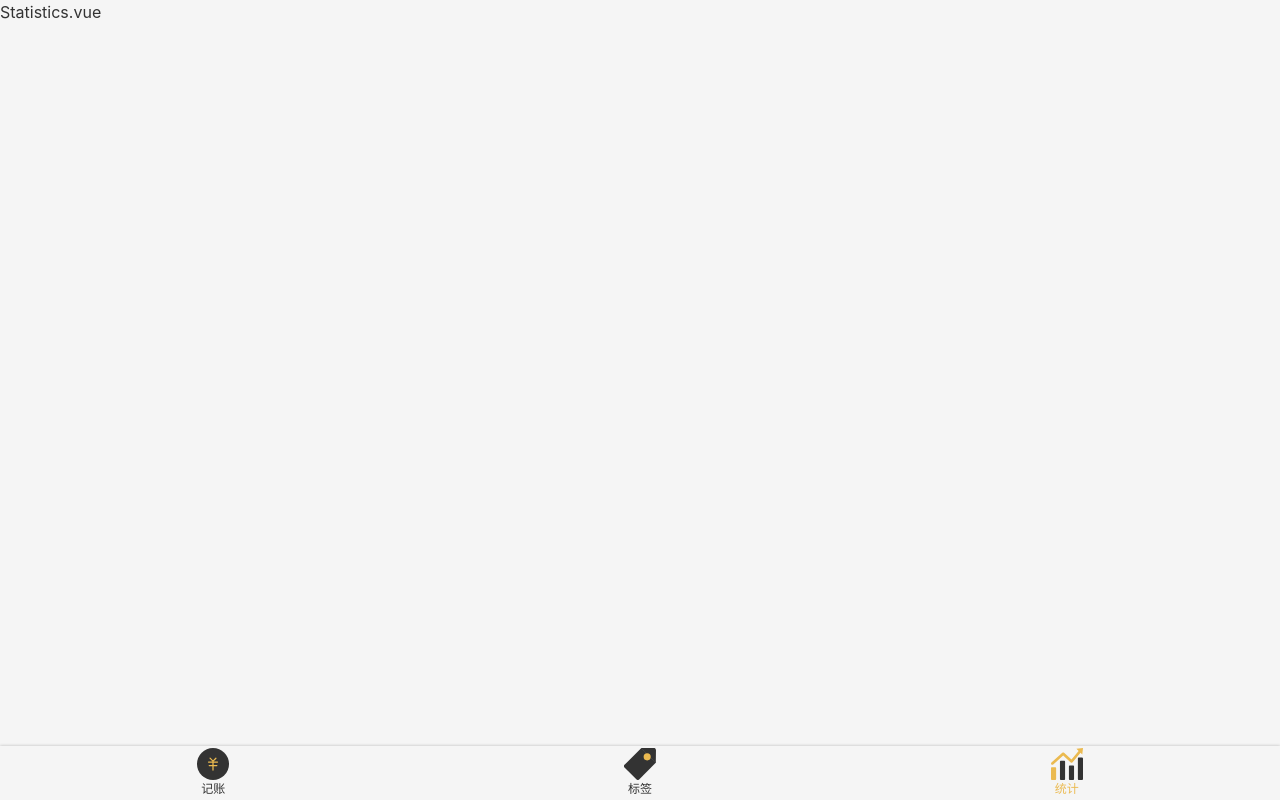
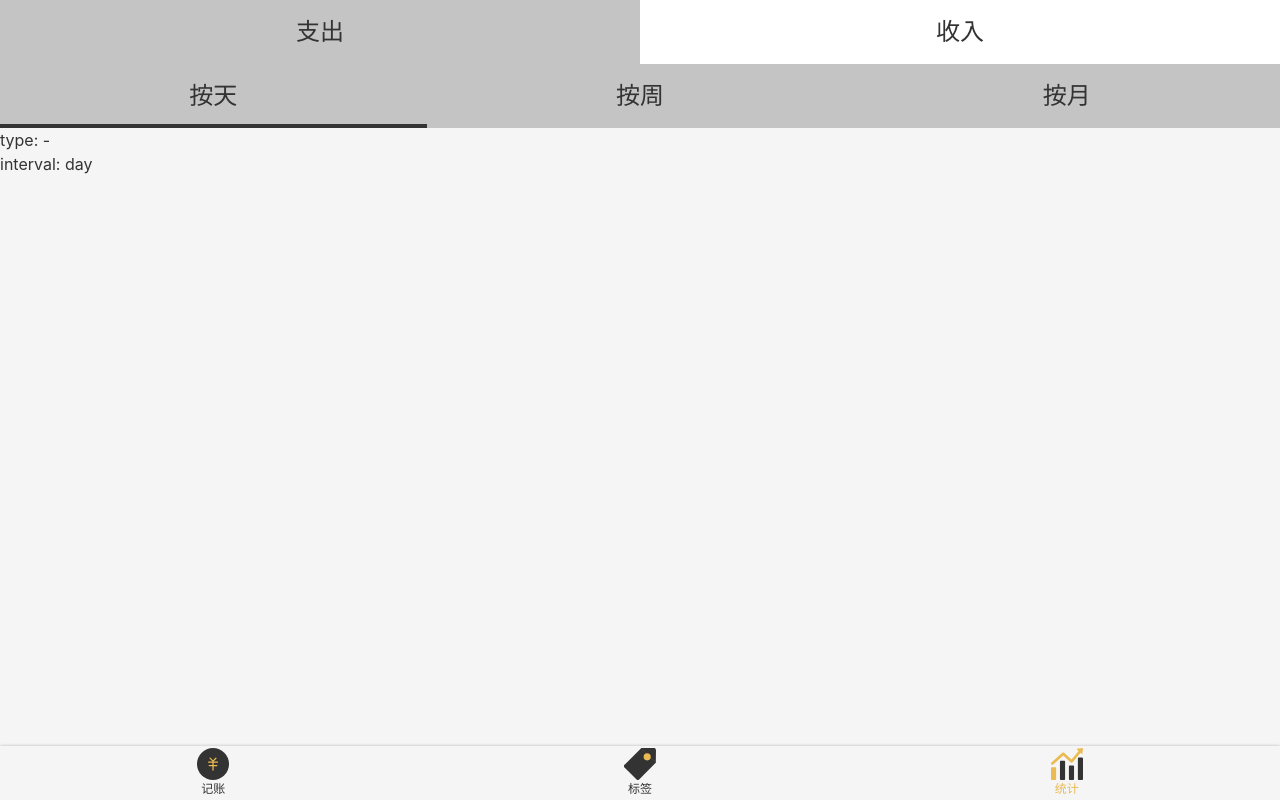
Before and after one commit to loomou/lemonice-morney, a Vue app: page /#/statistics in a window 1280 px wide. Built offline with nearby package versions, Linux system fonts and the light colour scheme.

Commit message:
抽离Tabs.vue，使用在Statistics.vue里面

```diff
--- a/src/components/Money/Types.vue
+++ b/src/components/Money/Types.vue
@@ -1,11 +1,11 @@
 <template>
   <div>
     <ul class="types">
-      <li :class="value === '-' && 'selected'"
+      <li :class="{selected: value==='-',[classPrefix+'-item']: classPrefix}"
           @click="selectType ('-')">
         支出
       </li>
-      <li :class="value === '+' && 'selected'"
+      <li :class="{selected: value==='+',[classPrefix+'-item']: classPrefix}"
           @click="selectType ('+')">
         收入
       </li>
@@ -15,7 +15,7 @@
 
 <script lang="ts">
   import Vue from 'vue';
-  import {Component, Prop, Watch} from 'vue-property-decorator';
+  import {Component, Prop} from 'vue-property-decorator';
 
   // 1.自动提示更智能
   // 2.不能随便写.toString()
@@ -28,7 +28,8 @@
     // Number告诉Vue xxx运行时是个Number
     // xxx是属性名
     // number | undefined告诉TS xxx的编译时类型
-    @Prop() readonly value!: string;
+    @Prop(String) readonly value!: string;
+    @Prop(String) classPrefix?: string;
 
     selectType(type: string) {
       if (type !== '-' && type !== '+') {
--- /dev/null
+++ b/src/components/Tabs.vue
@@ -0,0 +1,68 @@
+<template>
+  <ul class="tabs">
+    <li v-for="item in dataSource"
+        :key="item.value"
+        @click="select(item)"
+        :class="liClass(item)"
+    >
+      {{item.text}}
+    </li>
+  </ul>
+</template>
+
+<script lang="ts">
+  import Vue from 'vue';
+  import {Component, Prop} from 'vue-property-decorator';
+
+  type DateSourceItem = { text: string; value: string }
+
+  @Component
+  export default class Tabs extends Vue {
+    @Prop({required: true, type: Array}) dataSource!: DateSourceItem[];
+    @Prop(String) readonly value!: string;
+    @Prop(String) classPrefix?: string;
+
+    liClass(item: DateSourceItem) {
+      return {
+        selected: item.value === this.value,
+        [this.classPrefix + '-tabs-item']: this.classPrefix
+      };
+    }
+
+    select(item: DateSourceItem) {
+      this.$emit('update:value', item.value);
+    }
+  }
+</script>
+
+<style lang="scss" scoped>
+  .tabs {
+    background: #c4c4c4;
+    display: flex;
+    text-align: center;
+    font-size: 24px;
+
+    > li {
+      width: 50%;
+      /*line-height: 64px;*/
+      height: 64px;
+      display: flex;
+      justify-content: center;
+      align-items: center;
+      position: relative;
+
+      &.selected {
+        /*border-bottom: 4px solid; // 会将字顶上去，占位置*/
+        &::after {
+          content: '';
+          position: absolute;
+          bottom: 0;
+          left: 0;
+          width: 100%;
+          height: 4px;
+          background: #333;
+        }
+      }
+    }
+  }
+</style>
--- a/src/views/Statistics.vue
+++ b/src/views/Statistics.vue
@@ -1,15 +1,47 @@
 <template>
     <Layout>
-      Statistics.vue
+      <Tabs class-prefix="type" :data-source="typeList" :value.sync="type"></Tabs>
+      <Tabs class-prefix="interval" :data-source="intervalList" :value.sync="interval"></Tabs>
+    <div>
+      type: {{type}}
+      <br/>
+      interval: {{interval}}
+    </div>
     </Layout>
 </template>
 
-<script>
-  export default {
-    name: 'Statistics'
-  };
+<script lang="ts">
+  import Vue from 'vue';
+  import Types from "@/components/Money/Types.vue";
+  import {Component} from 'vue-property-decorator';
+  import Tabs from '@/components/Tabs.vue';
+
+  @Component({
+    components: {Tabs, Types},
+  })
+  export default class Statistics extends Vue{
+    type = '-';
+    interval = 'day';
+    intervalList = [
+      {text: '按天', value: 'day'},
+      {text: '按周', value: 'week'},
+      {text: '按月', value: 'month'},
+    ];
+    typeList = [
+      {text: '支出', value: '-'},
+      {text: '收入', value: '+'},
+    ];
+  }
 </script>
 
-<style scoped>
-
+<style lang="scss" scoped>
+  ::v-deep .type-tabs-item {
+    background: white;
+    &.selected {
+      background: #c4c4c4;
+      &::after {
+        display: none;
+      }
+    }
+  }
 </style>
```
